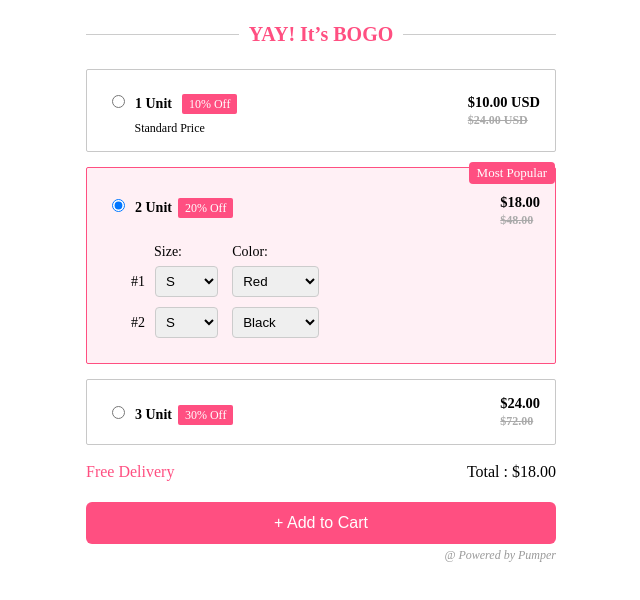
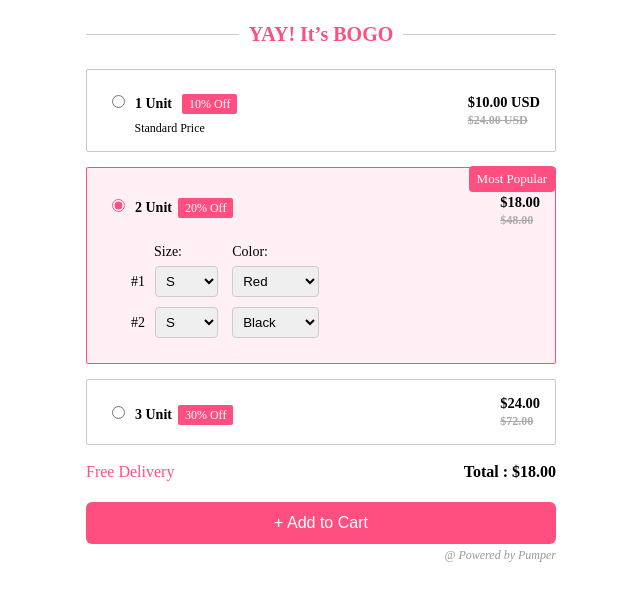
Before and after one commit to priyankaugale1/Technical_Task, a plain HTML site: page index.html in a window 1280 px wide. Shown: the whole page, without its empty margins (319-959 px from the left). Drawn offline with Linux system fonts and the light colour scheme.

Commit message:
new push

```diff
--- a/styles.css
+++ b/styles.css
@@ -12,8 +12,9 @@ body {
   /* padding: 20px; */
 }
 
-  .radiobtn{
+.radiobtn {
   margin: 10px;
+  accent-color: #ff4f81;
 }
 
 .select-wrapper {
@@ -49,7 +50,7 @@ body {
 }
 
 .total {
-    font-weight: 500;
+  font-weight: 600;
 }
 
 .option-Title {
@@ -158,14 +159,14 @@ body {
   position: relative;
 }
 
-  .activeTag{
+.activeTag {
   background-color: #ff4f81;
   color: white;
   font-size: 13px;
-    padding: 3px 8px;
+  padding: 5px 8px;
   border-radius: 4px;
   position: absolute;
-    top: 5px;
+  top: 11px;
   right: 0px;
   transform: translateY(-50%);
 }
@@ -217,6 +218,7 @@ body {
     align-items: flex-start;
     gap: 8px;
   }
+
   .container {
     padding: 20px;
   }
```
Lines whose indentation alone changed are shown as unchanged.
